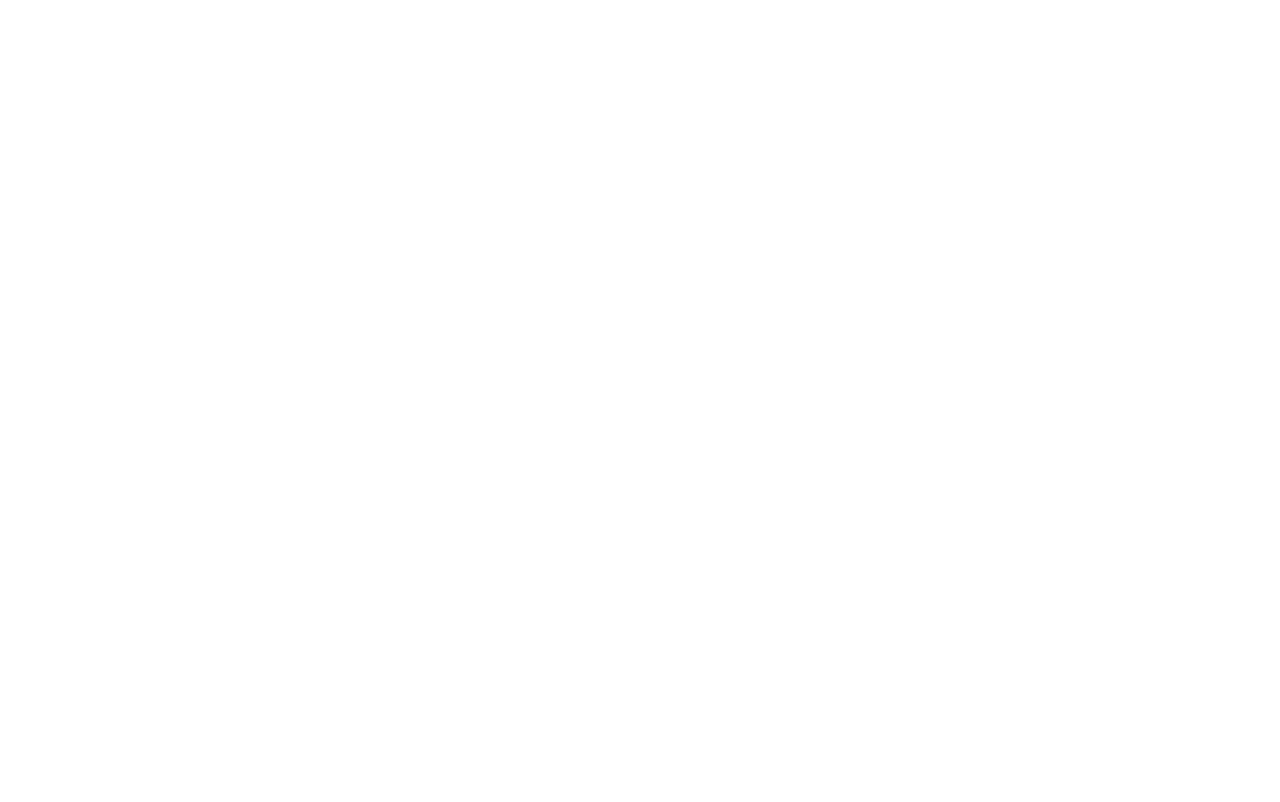
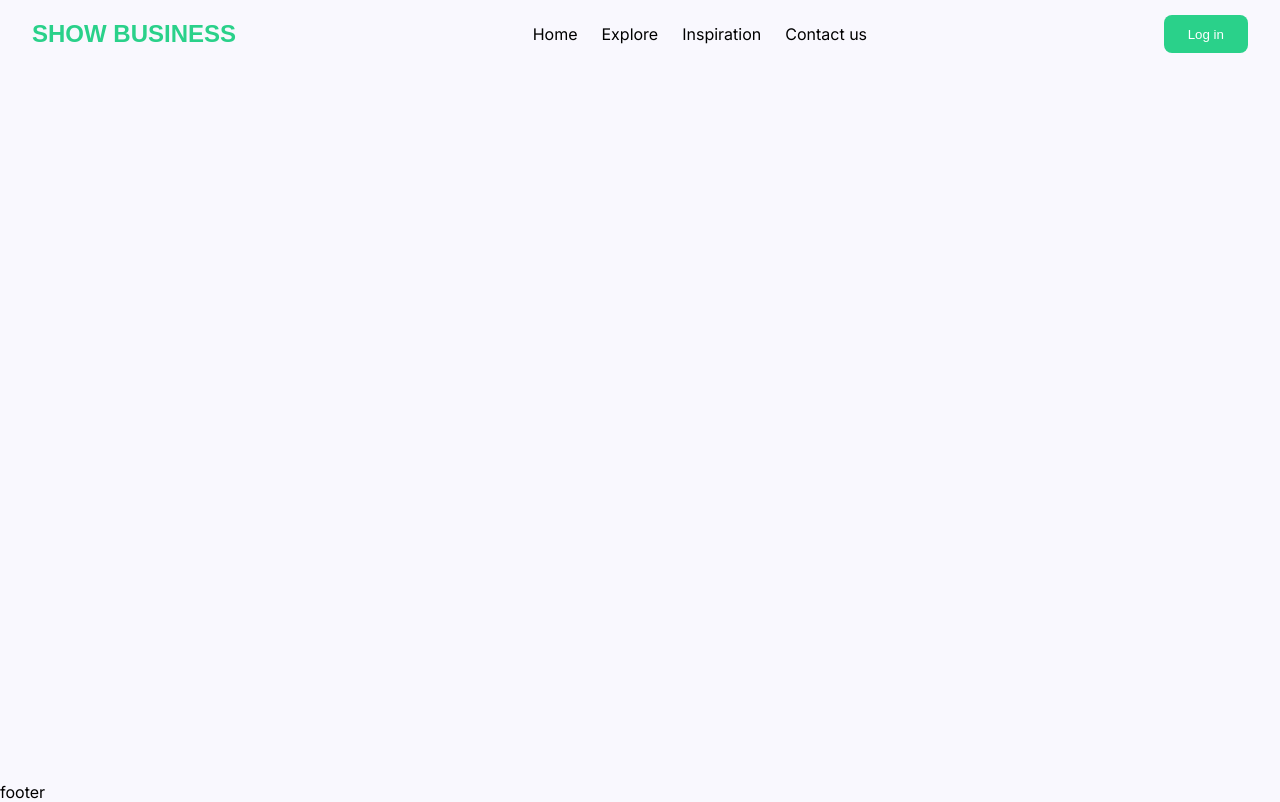
Before and after one commit to nikitazapekin/innowise-internship-task-1, a plain HTML site: page index.html in a window 1280 px wide. Drawn offline with Linux system fonts and the light colour scheme.

Commit message:
feat(header): Add header

```diff
--- a/index.html
+++ b/index.html
@@ -1,22 +1,61 @@
 <!DOCTYPE html>
 <html lang="en">
   <head>
-  <meta charset="UTF-8">
-  <meta name="viewport" content="width=device-width, initial-scale=1.0">
+    <meta charset="UTF-8" />
+    <meta name="viewport" content="width=device-width, initial-scale=1.0" />
     <title>Document</title>
-
+    <!--
  <link rel="preconnect" href="https://fonts.googleapis.com">
 <link rel="preconnect" href="https://fonts.gstatic.com" crossorigin>
-  <link href="https://fonts.googleapis.com/css2?family=Inter:wght@400;500;600&display=swap" rel="stylesheet">
+<link href="https://fonts.googleapis.com/css2?family=Inter:ital,opsz,wght@0,14..32,100..900;1,14..32,100..900&display=swap" rel="stylesheet">
 
-  <link href="https://fonts.googleapis.com/css2?family=Poppins:wght@500;600&display=swap" rel="stylesheet">
+    <link
+      href="https://fonts.googleapis.com/css2?family=Poppins:wght@500;600&display=swap"
+      rel="stylesheet"
+    />
 
-  <link href="https://fonts.googleapis.com/css2?family=League+Gothic&display=swap" rel="stylesheet">
+    <link
+      href="https://fonts.googleapis.com/css2?family=League+Gothic&display=swap"
+      rel="stylesheet"
+    />
 
-   <link rel="stylesheet" href="./styles/index.css">
+    <link rel="stylesheet" href="./styles/index.css" />
+    <link rel="stylesheet" href="./styles/global.css" />
+    <link rel="stylesheet" href="./styles/reset.css" />
+    <link rel="stylesheet" href="./styles/variables.css" /> -->
 
+    <link rel="preconnect" href="https://fonts.googleapis.com" />
+    <link rel="preconnect" href="https://fonts.gstatic.com" crossorigin />
+    <link
+      href="https://fonts.googleapis.com/css2?family=Inter:ital,opsz,wght@0,14..32,100..900;1,14..32,100..900&display=swap"
+      rel="stylesheet"
+    />
+
+    <link rel="stylesheet" href="./styles/reset.css" />
+    <link rel="stylesheet" href="./styles/variables.css" />
+    <link rel="stylesheet" href="./styles/global.css" />
+    <link rel="stylesheet" href="./styles/index.css" />
   </head>
   <body>
+    <div class="wrapper">
+      <header class="header">
+        <div class="header_largeContainer header-inner">
+          <h1 class="header-title">SHOW BUSINESS</h1>
 
+          <nav class="header-nav">
+            <ul class="header-btns">
+              <li class="header-btn">Home</li>
+              <li class="header-btn">Explore</li>
+              <li class="header-btn">Inspiration</li>
+              <li class="header-btn">Contact us</li>
+            </ul>
+          </nav>
+
+          <button class="header-button button">Log in</button>
+        </div>
+      </header>
+      <main class="content"></main>
+      <footer class="footer">footer</footer>
+    </div>
   </body>
 </html>
--- a/styles/global.css
+++ b/styles/global.css
@@ -1,4 +1,3 @@
-
 * {
   box-sizing: border-box;
   margin: 0;
@@ -6,16 +5,18 @@
 }
 
 body {
-
+  font-size: 16px;
+  background-color: var(--whiteBackground);
+  font-weight: 400;
+  font-family: "Inter", sans-serif;
 }
 
 .wrapper {
-
-  overflow: hidden;
+  flex: 1 0 auto;
   display: flex;
   flex-direction: column;
+  min-height: 100vh;
 }
-
 .content {
   flex: 1 1 auto;
 }
@@ -26,8 +27,16 @@ body {
   padding: 0 40px;
 }
 
-[class*="__largeContainer"] {
+[class*="_largeContainer"] {
   max-width: 1449px;
   margin: 0 auto;
   padding: 0 32px;
 }
+
+.button {
+  padding: 11.5px 24px;
+  border-radius: 8px;
+  border: none;
+  outline: none;
+  cursor: pointer;
+}
--- a/styles/index.css
+++ b/styles/index.css
@@ -1,3 +1,37 @@
-body {
+.header {
+  padding: 15px 0;
+}
 
+.header {
 }
+.header_largeContainer {
+}
+.header-inner {
+  display: flex;
+  justify-content: space-between;
+  align-items: center;
+}
+.header-title {
+  font-weight: 600;
+  font-size: 24px;
+  font-family: "Poppins", sans-serif;
+  color: var(--lightGreen)
+}
+.header-nav {
+}
+.header-btns {
+  display: flex;
+  column-gap: 24px;
+}
+.header-btn {
+  font-weight: 400;
+font-size: 16px;
+color:  var(--black);
+}
+.header-button {
+  background-color: var(--lightGreen);
+  color: var(--white)
+}
+
+.footer {
+}
--- a/styles/variables.css
+++ b/styles/variables.css
@@ -1,3 +1,6 @@
 :root {
-
+  --lightGreen: #2ad18a;
+  --whiteBackground:  #f9f8fe;
+  --white: #fff;
+  --black: #000
 }
```
Also changed, not shown: styles/fonts.css (added). Lines whose indentation alone changed are shown as unchanged.
